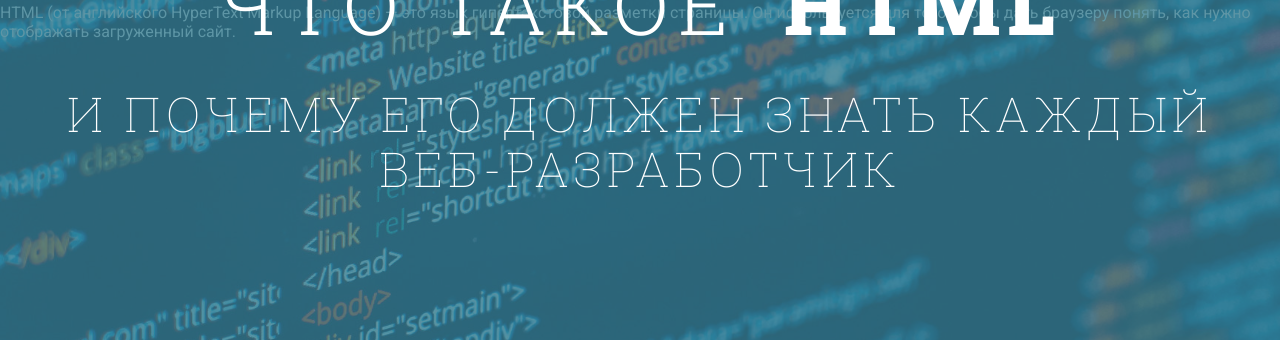
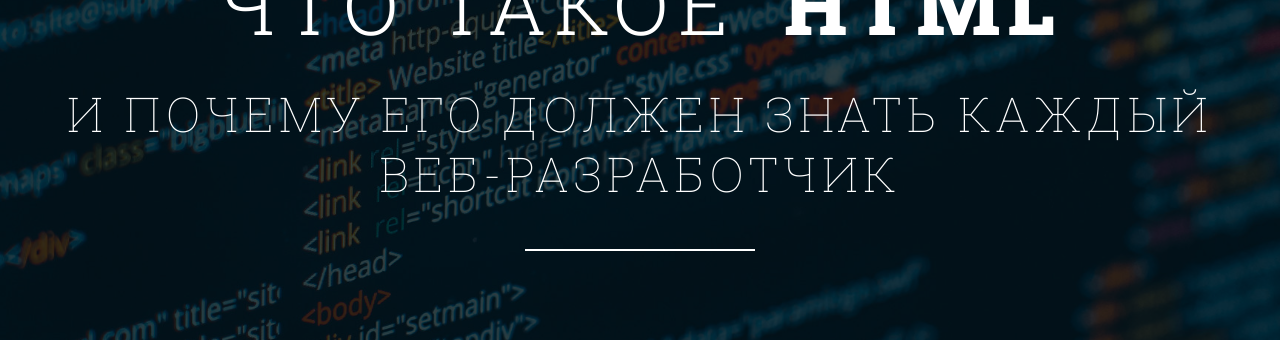
Before and after one commit to timoshevichaleks/simple-landing, a website: page index.html in a window 1280 px wide. Shown: the part 1072-1412 px from the top of the page. Drawn offline with nearby package versions, Linux system fonts and the light colour scheme.

Commit message:
выровнял контент по центру

```diff
--- a/assets/scss/sections/_html.scss
+++ b/assets/scss/sections/_html.scss
@@ -1,53 +1,103 @@
 .html {
   &-background {
     position: relative;
+
     min-height: 100vh;
+
     background-image: url(../../assets/img/html5.jpg);
     background-position: center center;
     background-size: cover;
     &__overlay {
+      z-index: 1;
+
+      min-height: 100vh;
+
+      background-color: rgba(darken($color-secondary-2-4, 12), 0.8);
+
       @include abs-position;
-      min-height: 100vh;
-      background-color: rgba($color-secondary-2-2, 0.8);
-      z-index: 1;
     }
   }
   &-content {
     position: absolute;
     z-index: 2;
     top: 230px;
+
     display: flex;
+    align-items: center;
     flex-direction: column;
+
     width: 100%;
-    align-items: center;
     &__title {
       margin: 0;
+
+      letter-spacing: 0.1em;
+      text-transform: uppercase;
+
+      font-family: $font-header;
       font-size: 5rem;
-      font-family: $font-header;
-      text-transform: uppercase;
-      letter-spacing: 0.1em;
       span {
         font-weight: 300;
       }
       strong {
         padding-left: 20px;
+
         font-weight: 900;
       }
     }
     &__description {
+      position: relative;
+
+      display: flex;
+      align-items: center;
+      flex-direction: column;
+
+      width: 100%;
       margin-top: 36px;
+
+      letter-spacing: 0.1em;
+      text-transform: uppercase;
+
+      font-family: $font-header;
       font-size: 3rem;
-      text-transform: uppercase;
       font-weight: 100;
-      font-family: $font-header;
-      letter-spacing: 0.1em;
-      display: flex;
-      flex-direction: column;
-      width: 100%;
-      align-items: center;
+
+      row-gap: 5px;
       span {
         display: block;
-        // margin-top: 5px;
+      }
+      &::after {
+        position: absolute;
+        z-index: 10;
+        bottom: -50px;
+
+        width: 230px;
+        height: 2px;
+
+        content: "";
+
+        background-color: $color-light;
+      }
+    }
+  }
+  &-block {
+    display: flex;
+
+    max-width: 1200px;
+    margin-top: 125px;
+    padding: 20px;
+
+    gap: 70px;
+    &__image {
+      img {
+        width: 200px;
+      }
+    }
+    &__text {
+      font-size: 2rem;
+      p {
+        margin: -10px 0 0 0;
+
+        line-height: 1.5em;
       }
     }
   }
--- a/index.html
+++ b/index.html
@@ -53,16 +53,17 @@
           <span>И почему его должен знать каждый</span>
           <span>веб-разработчик</span>
         </div>
-      </div>
 
         <div class="html-block">
           <div class="html-block__image">
-          <img src="assets/img/html5-logo.png" alt="">
+            <img src="assets/img/html5-logo.png" alt="logo">
           </div>
           <div class="html-block__text">
             <p>HTML (от английского HyperText Markup Language) — это язык гипертекстовой разметки страницы. Он используется для того, чтобы дать браузеру понять, как нужно отображать загруженный сайт.</p>
           </div>
         </div>
+      </div>
+
 
       <div class="html-background__overlay"></div>
     </div>
```
Also changed, not shown: assets/css/style.css, assets/css/style.min.css. Lines whose indentation alone changed are shown as unchanged.
